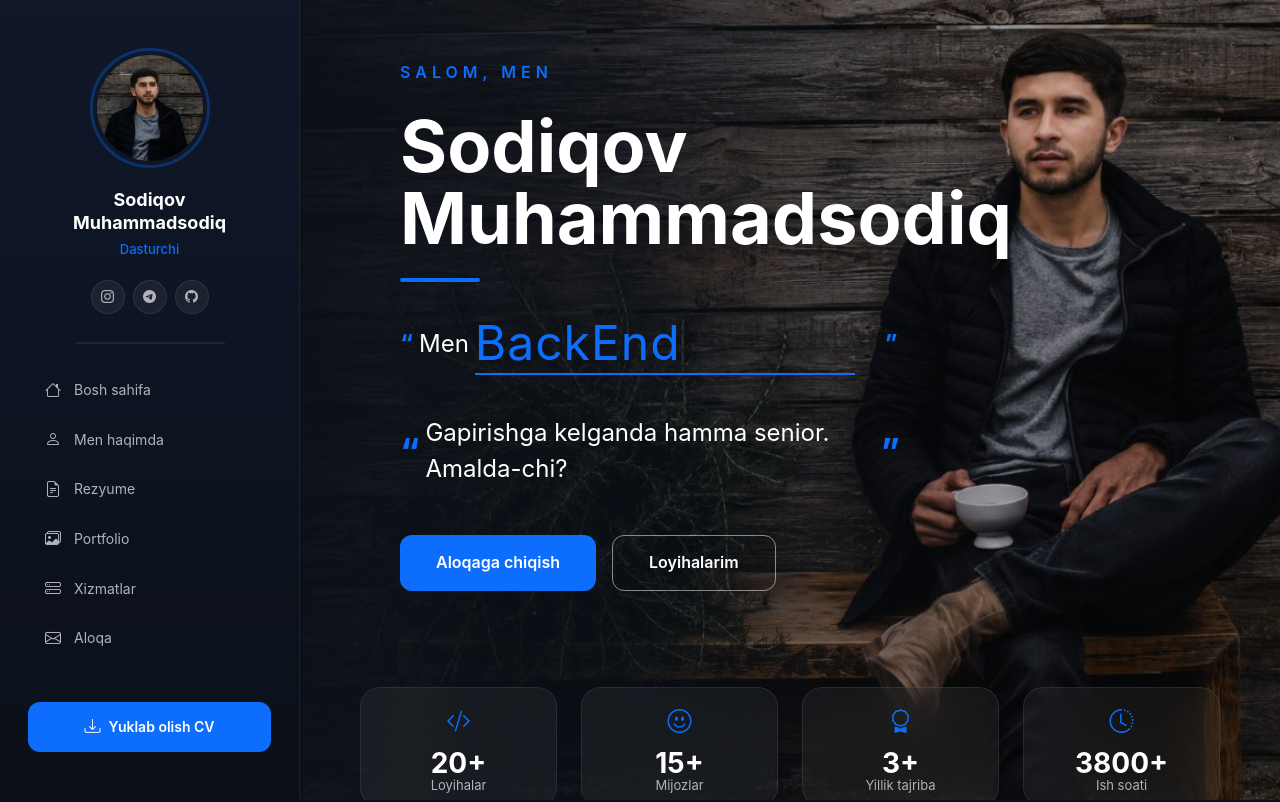
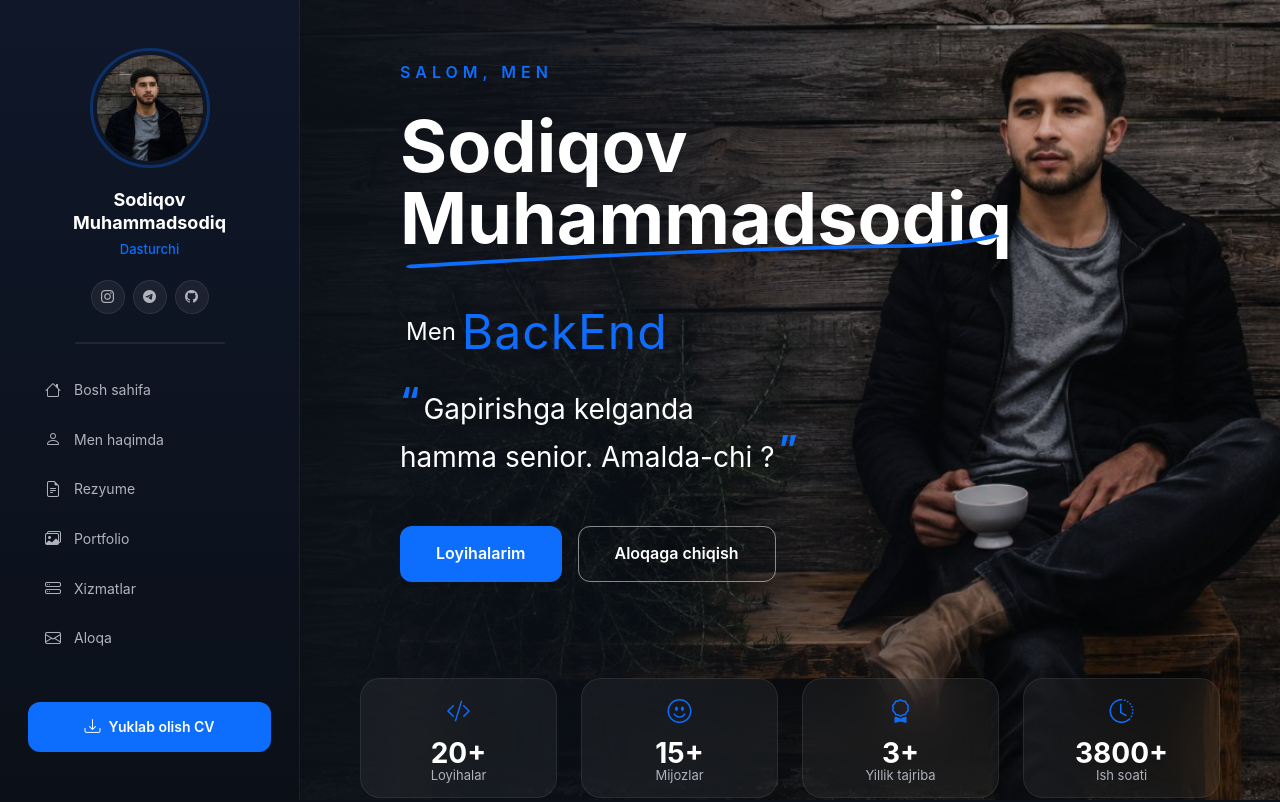
Before and after one commit to tdmcoder1337/portfolio, a React (Vite) app: page / in a window 1280 px wide. Shown: the top 802 px of the page. Built offline with nearby package versions, Linux system fonts and the light colour scheme; the HTML template or start-up script is replaced by a standard one.

Commit message:
home va favicon togirlandi

```diff
--- a/index.html
+++ b/index.html
@@ -3,8 +3,8 @@
   <head>
     <meta charset="utf-8" />
     <meta name="viewport" content="width=device-width, initial-scale=1" />
-    <title>iPortfolio - Portfel</title>
-    <link rel="icon" href="/assets/img/favicon.png" />
+    <title>tdmcoder</title>
+    <link rel="icon" type="image/png" href="/assets/img/favicon.png" />
     <link rel="apple-touch-icon" href="/assets/img/apple-touch-icon.png" />
     <link rel="preconnect" href="https://fonts.googleapis.com" />
     <link rel="preconnect" href="https://fonts.gstatic.com" crossorigin />
--- a/src/components/Hero/Hero.css
+++ b/src/components/Hero/Hero.css
@@ -65,15 +65,30 @@
   font-weight: 700;
   color: #ffffff;
   line-height: 1;
-  margin-bottom: 24px;
+  margin-bottom: 48px;
+}
+
+.hero-name-line {
+  position: relative;
+  display: inline-block;
 }
 
 .hero-underline {
-  width: 80px;
-  height: 4px;
-  background: #0D6EFD;
-  border-radius: 4px;
-  margin-bottom: 32px;
+  position: absolute;
+  left: 0;
+  bottom: -20px;
+  width: 100%;
+  height: 18px;
+  overflow: visible;
+  transform: rotate(-2deg);
+  transform-origin: left center;
+}
+
+.hero-underline path {
+  fill: none;
+  stroke: #0D6EFD;
+  stroke-width: 4;
+  stroke-linecap: round;
 }
 
 .hero-subtitle {
@@ -84,7 +99,7 @@
   align-items: center;
   gap: 6px;
   max-width: 520px;
-  min-height: 56px;
+  height: 60px;
   line-height: 1.5;
 }
 
@@ -95,18 +110,24 @@
   line-height: 1.5;
   display: inline-flex;
   align-items: center;
+
+}
+
+.hero-typed-wrap {
+  display: inline-block;
+  min-width: 380px;
+  width: 380px;
+  white-space: nowrap;
+  overflow: hidden;
+  vertical-align: bottom;
 }
 
 .hero-typed-text {
-  display: inline-block;
-  min-width: 380px;
-  width: 380px;
+  display: inline;
   color: #0D6EFD;
   font-size: 48px;
   font-weight: 400;
   line-height: 1.2;
-  border-bottom: 2px solid #0D6EFD;
-  padding-bottom: 2px;
   letter-spacing: 1px;
 }
 
@@ -126,23 +147,34 @@
 }
 
 .hero-quote-section {
-  display: flex;
-  align-items: center;
-  gap: 6px;
-  font-size: 24px;
+  font-size: 28px;
   font-weight: 400;
   line-height: 1.5;
   color: #ffffff;
   max-width: 500px;
-  margin-top: 40px;
+  margin-top: 20px;
   margin-bottom: 48px;
+}
+.motiv{
+  width: 10px;
 }
 
 .hero-big-quote {
   color: #0D6EFD;
-  font-size: 36px;
   font-weight: 700;
   line-height: 1;
+}
+
+.hero-quote-open {
+  font-size: 36px;
+  margin-right: 4px;
+  vertical-align: 6px;
+}
+
+.hero-quote-close {
+  font-size: 36px;
+  margin-left: 4px;
+  vertical-align: 6px;
 }
 
 .hero-buttons {
@@ -308,10 +340,6 @@
     font-size: 48px;
   }
 
-  .hero-underline {
-    margin: 0 auto 32px;
-  }
-
   .hero-subtitle {
     justify-content: center;
     max-width: 100%;
@@ -368,21 +396,20 @@
 
   .hero-subtitle {
     font-size: 18px;
+    height: 36px;
+  }
+
+  .hero-typed-wrap {
+    min-width: 210px;
+    width: 210px;
   }
 
   .hero-typed-text {
     font-size: 28px;
-    min-width: 0;
-    width: auto;
-    max-width: 100%;
   }
 
   .typed-cursor {
     font-size: 28px;
-  }
-
-  .hero-subtitle {
-    flex-wrap: wrap;
   }
 
   .hero-buttons {
--- a/src/components/Hero/Hero.jsx
+++ b/src/components/Hero/Hero.jsx
@@ -49,27 +49,33 @@ export default function Hero() {
           <span className="hero-greeting">SALOM, MEN</span>
           <h1 className="hero-title">
             Sodiqov<br />
-            Muhammadsodiq
+            <span className="hero-name-line">
+              Muhammadsodiq
+              <svg className="hero-underline" viewBox="0 0 200 20" preserveAspectRatio="none" xmlns="http://www.w3.org/2000/svg">
+                <path d="M4 12 Q 90 4, 160 8 Q 182 10, 194 1" />
+              </svg>
+            </span>
           </h1>
 
-          <div className="hero-underline"></div>
-
           <p className="hero-subtitle">
-            <span className="hero-quote">&ldquo;</span>
-            Men <span ref={textRef} className="hero-typed-text">Dasturchi</span>
-            <span className="typed-cursor">|</span>
-            <span className="hero-quote">&rdquo;</span>
+            <span className="hero-quote"></span>
+            Men <span className="hero-typed-wrap">
+              <span ref={textRef} className="hero-typed-text">Dasturchi</span>
+              <span className="typed-cursor">|</span>
+            </span>
+            <span className="hero-quote"></span>
           </p>
 
           <p className="hero-quote-section">
-            <span className="hero-big-quote">&ldquo;</span>
-            Gapirishga kelganda hamma senior. Amalda-chi?
-            <span className="hero-big-quote">&rdquo;</span>
+            <span className="hero-big-quote hero-quote-open">&ldquo;</span>
+            <span className='motiv'>Gapirishga kelganda <br /> hamma senior.  Amalda-chi ?</span>
+            <span className="hero-big-quote hero-quote-close">&rdquo;</span>
           </p>
 
           <div className="hero-buttons">
-            <a href="#contact" className="btn-primary">Aloqaga chiqish</a>
-            <a href="#portfolio" className="btn-secondary">Loyihalarim</a>
+             <a href="#portfolio" className="btn-primary">Loyihalarim</a>
+            <a href="#contact" className="btn-secondary">Aloqaga chiqish</a>
+
           </div>
         </div>
 
```
Also changed, not shown: public/assets/img/apple-touch-icon.png, public/assets/img/favicon.png, vercel.json (added).
